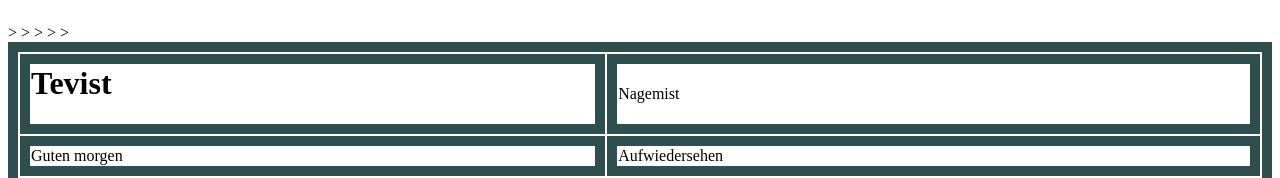
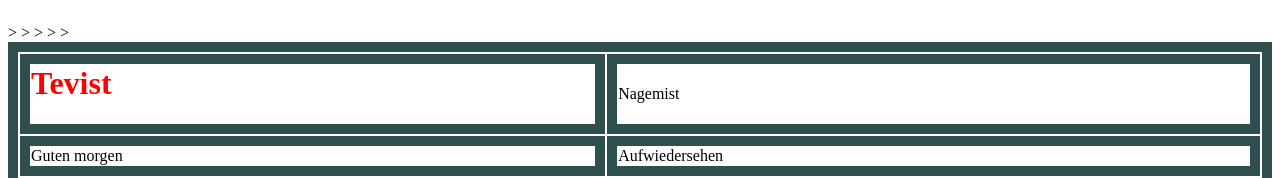
Before and after one commit to rkilks/it-sissejuhatus.github.io, a plain HTML site: page index.html in a window 1280 px wide. Shown: the part 167-345 px from the top of the page. Drawn offline with Linux system fonts and the light colour scheme.

Commit message:
Update index.html

```diff
--- a/index.html
+++ b/index.html
@@ -9,7 +9,7 @@ table, td {
 <h2>Tabel</h2>
 <table style="width: 100%"; border:1px #000000>
     <tr>
-        <td><h1>Tevist</h1></td>>
+        <td><h1 style=color:red>Tevist</h1></td>>
         <td>Nagemist</td>>
     </tr>
     <tr>
```
